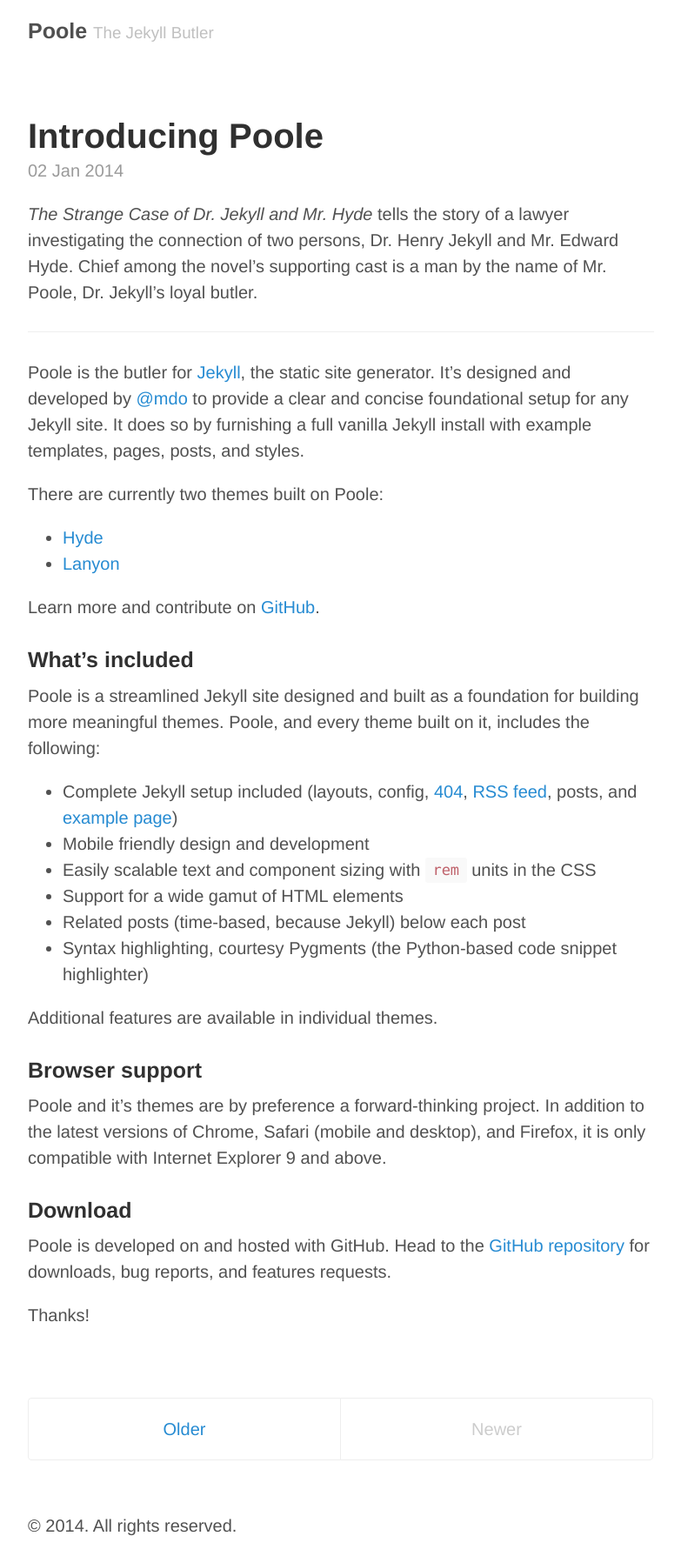
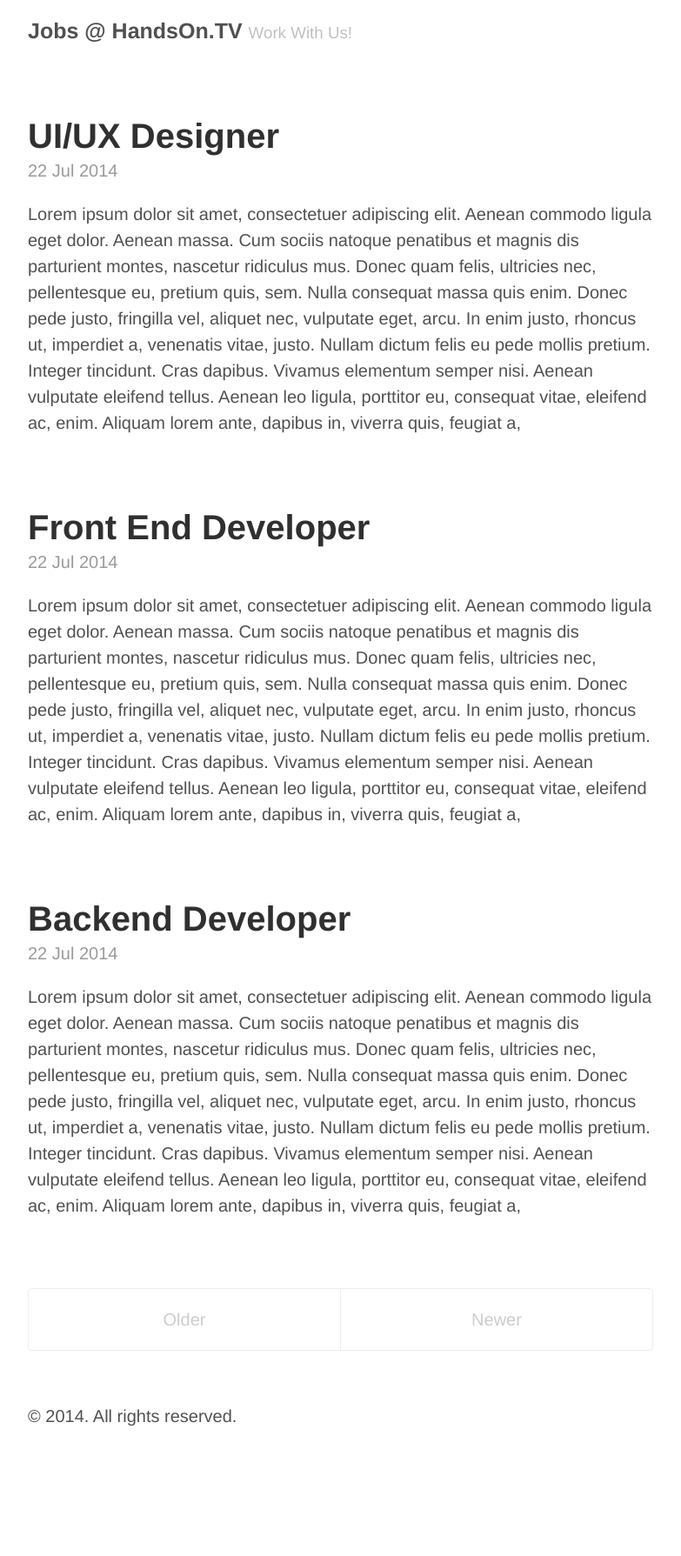
Before and after one commit to HandsOn-TV/jobs.handson.tv, a Jekyll site: the page built from index.html, in a window 1280 px wide. Shown: the whole page at 87% size, without its empty margins (248-1031 px from the left). Built offline with Jekyll 4.4.1, drawn with Linux system fonts in a browser that asks for light colours; Markdown is read by kramdown in place of the engine named in the settings; the list of posts is cut into pages by our own code; after the commit the page ends 1663 px from its top, so only the background shows below that.

Commit message:
Removing about page. Updating default posts. Updating config.

```diff
--- a/_config.yml
+++ b/_config.yml
@@ -6,17 +6,17 @@ pygments:         true
 permalink:        pretty
 
 # Setup
-title:            Poole
-tagline:          The Jekyll Butler
-url:              http://getpoole.com
-paginate:         1
+title:            Jobs @ HandsOn.TV
+tagline:          Work With Us!
+url:              http://jobs.handson.tv
+paginate:         3
 baseurl:          /
 author:
-  name:           Mark Otto
-  url:            https://twitter.com/mdo
-  email:          markdotto@gmail.com
+  name:           HandsOn.TV
+  url:            http://handson.tv/
+  email:          handson@handson.tv
 
 # Custom vars
 version:          1.0.0
 github:
-  repo:           https://github.com/poole/poole
+  repo:           https://bitbucket.org/martinspier/jobs.handson.tv
--- a/_posts/2014-01-02-introducing-poole.md
+++ /dev/null
@@ -1,40 +0,0 @@
----
-layout: post
-title: Introducing Poole
----
-
-*The Strange Case of Dr. Jekyll and Mr. Hyde* tells the story of a lawyer investigating the connection of two persons, Dr. Henry Jekyll and Mr. Edward Hyde. Chief among the novel's supporting cast is a man by the name of Mr. Poole, Dr. Jekyll's loyal butler.
-
------
-
-Poole is the butler for [Jekyll](http://jekyllrb.com), the static site generator. It's designed and developed by [@mdo](https://twitter.com/mdo) to provide a clear and concise foundational setup for any Jekyll site. It does so by furnishing a full vanilla Jekyll install with example templates, pages, posts, and styles.
-
-There are currently two themes built on Poole:
-
-* [Hyde](http://hyde.getpoole.com)
-* [Lanyon](http://lanyon.getpoole.com)
-
-Learn more and contribute on [GitHub](https://github.com/poole).
-
-### What's included
-
-Poole is a streamlined Jekyll site designed and built as a foundation for building more meaningful themes. Poole, and every theme built on it, includes the following:
-
-* Complete Jekyll setup included (layouts, config, [404](/404.html), [RSS feed](/atom.xml), posts, and [example page](/about))
-* Mobile friendly design and development
-* Easily scalable text and component sizing with `rem` units in the CSS
-* Support for a wide gamut of HTML elements
-* Related posts (time-based, because Jekyll) below each post
-* Syntax highlighting, courtesy Pygments (the Python-based code snippet highlighter)
-
-Additional features are available in individual themes.
-
-### Browser support
-
-Poole and it's themes are by preference a forward-thinking project. In addition to the latest versions of Chrome, Safari (mobile and desktop), and Firefox, it is only compatible with Internet Explorer 9 and above.
-
-### Download
-
-Poole is developed on and hosted with GitHub. Head to the <a href="https://github.com/poole/poole">GitHub repository</a> for downloads, bug reports, and features requests.
-
-Thanks!
--- /dev/null
+++ b/_posts/2014-07-22-backend-developer.md
@@ -0,0 +1,6 @@
+---
+layout: post
+title: Backend Developer
+---
+
+Lorem ipsum dolor sit amet, consectetuer adipiscing elit. Aenean commodo ligula eget dolor. Aenean massa. Cum sociis natoque penatibus et magnis dis parturient montes, nascetur ridiculus mus. Donec quam felis, ultricies nec, pellentesque eu, pretium quis, sem. Nulla consequat massa quis enim. Donec pede justo, fringilla vel, aliquet nec, vulputate eget, arcu. In enim justo, rhoncus ut, imperdiet a, venenatis vitae, justo. Nullam dictum felis eu pede mollis pretium. Integer tincidunt. Cras dapibus. Vivamus elementum semper nisi. Aenean vulputate eleifend tellus. Aenean leo ligula, porttitor eu, consequat vitae, eleifend ac, enim. Aliquam lorem ante, dapibus in, viverra quis, feugiat a,
--- /dev/null
+++ b/_posts/2014-07-22-front-end-developer.md
@@ -0,0 +1,6 @@
+---
+layout: post
+title: Front End Developer
+---
+
+Lorem ipsum dolor sit amet, consectetuer adipiscing elit. Aenean commodo ligula eget dolor. Aenean massa. Cum sociis natoque penatibus et magnis dis parturient montes, nascetur ridiculus mus. Donec quam felis, ultricies nec, pellentesque eu, pretium quis, sem. Nulla consequat massa quis enim. Donec pede justo, fringilla vel, aliquet nec, vulputate eget, arcu. In enim justo, rhoncus ut, imperdiet a, venenatis vitae, justo. Nullam dictum felis eu pede mollis pretium. Integer tincidunt. Cras dapibus. Vivamus elementum semper nisi. Aenean vulputate eleifend tellus. Aenean leo ligula, porttitor eu, consequat vitae, eleifend ac, enim. Aliquam lorem ante, dapibus in, viverra quis, feugiat a,
--- /dev/null
+++ b/_posts/2014-07-22-ui-ux-designer.md
@@ -0,0 +1,6 @@
+---
+layout: post
+title: UI/UX Designer
+---
+
+Lorem ipsum dolor sit amet, consectetuer adipiscing elit. Aenean commodo ligula eget dolor. Aenean massa. Cum sociis natoque penatibus et magnis dis parturient montes, nascetur ridiculus mus. Donec quam felis, ultricies nec, pellentesque eu, pretium quis, sem. Nulla consequat massa quis enim. Donec pede justo, fringilla vel, aliquet nec, vulputate eget, arcu. In enim justo, rhoncus ut, imperdiet a, venenatis vitae, justo. Nullam dictum felis eu pede mollis pretium. Integer tincidunt. Cras dapibus. Vivamus elementum semper nisi. Aenean vulputate eleifend tellus. Aenean leo ligula, porttitor eu, consequat vitae, eleifend ac, enim. Aliquam lorem ante, dapibus in, viverra quis, feugiat a,
--- a/about.md
+++ /dev/null
@@ -1,30 +0,0 @@
----
-layout: page
-title: About
----
-
-<p class="message">
-  Hey there! This page is included as an example. Feel free to customize it for your own use upon downloading. Carry on!
-</p>
-
-In the novel, *The Strange Case of Dr. Jekyll and Mr. Hyde*, Mr. Poole is Dr. Jekyll's virtuous and loyal butler. Similarly, Poole is an upstanding and effective butler that helps you build Jekyll themes. It's made by [@mdo](https://twitter.com/mdo).
-
-There are currently two themes built on Poole:
-
-* [Hyde](http://hyde.getpoole.com)
-* [Lanyon](http://lanyon.getpoole.com)
-
-Learn more and contribute on [GitHub](https://github.com/poole).
-
-## Setup
-
-Some fun facts about the setup of this project include:
-
-* Built for [Jekyll](http://jekyllrb.com)
-* Developed on GitHub and hosted for free on [GitHub Pages](https://pages.github.com)
-* Coded with [Sublime Text 2](http://sublimetext.com), an amazing code editor
-* Designed and developed while listening to music like [Blood Bros Trilogy](https://soundcloud.com/maddecent/sets/blood-bros-series)
-
-Have questions or suggestions? Feel free to [open an issue on GitHub](https://github.com/poole/issues/new) or [ask me on Twitter](https://twitter.com/mdo).
-
-Thanks for reading!
```
Also changed, not shown: _posts/2013-12-31-whats-jekyll.md (deleted, +0 -10 lines), _posts/2014-01-01-example-content.md (deleted, +0 -138 lines).
